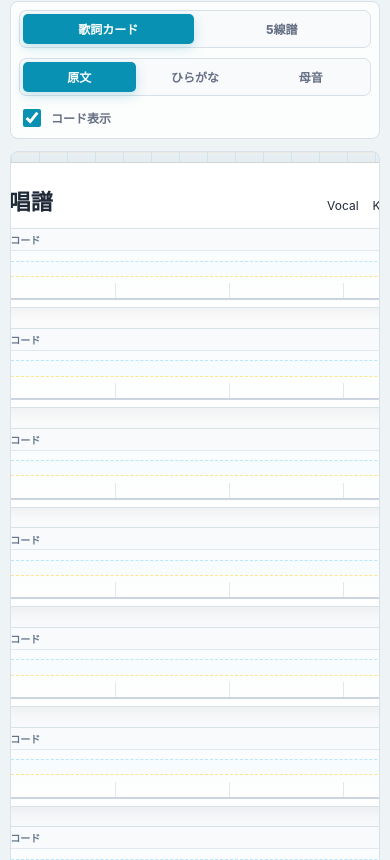
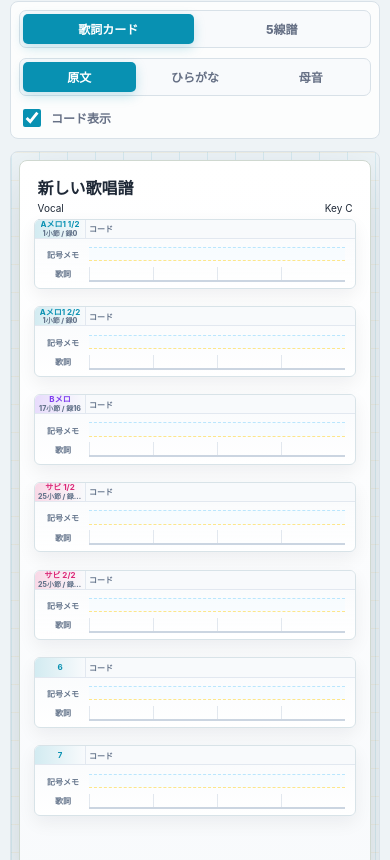
Before and after one commit to UmbrellaParade/Vocal-sheet-music, a Next.js app: page / in a window 390 px wide. Shown: the part 2744-3604 px from the top of the page. Built offline with nearby package versions, Linux system fonts and the light colour scheme.

Commit message:
Fit score sheet to mobile viewport

```diff
--- a/app/globals.css
+++ b/app/globals.css
@@ -1672,15 +1672,97 @@ kbd {
     max-width: 100%;
     min-height: auto;
     display: block;
-    overflow-x: auto;
+    overflow-x: hidden;
     -webkit-overflow-scrolling: touch;
-    padding: 10px;
+    padding: 8px;
   }
 
   .score-page {
-    width: 680px;
-    max-width: none;
+    width: 100%;
+    max-width: 100%;
+    aspect-ratio: 1 / 2.05;
     margin: 0;
+  }
+
+  .score-page.layout-staff {
+    aspect-ratio: 1 / 1.55;
+  }
+
+  .page-meta {
+    left: 5%;
+    right: 5%;
+    top: 2%;
+    grid-template-columns: minmax(0, 1fr) auto;
+    gap: 3px 8px;
+    font-size: 10px;
+  }
+
+  .page-meta strong {
+    grid-column: 1 / -1;
+    font-size: 16px;
+  }
+
+  .system {
+    left: 4%;
+    right: 4%;
+    border-radius: 6px;
+  }
+
+  .phrase-row-header {
+    grid-template-columns: 50px 1fr;
+  }
+
+  .phrase-row-header span {
+    padding: 0 3px;
+    font-size: 8px;
+  }
+
+  .section-cell strong {
+    font-size: 8px;
+  }
+
+  .section-cell small {
+    font-size: 7px;
+  }
+
+  .score-page.layout-staff .staff-lines {
+    left: 54px;
+    right: 10px;
+  }
+
+  .lyric-writing-lane,
+  .note-writing-lane {
+    left: 54px;
+    right: 10px;
+  }
+
+  .lyric-writing-lane::before,
+  .note-writing-lane::before {
+    left: -46px;
+    width: 40px;
+    font-size: 8px;
+  }
+
+  .score-page .sheet-text.align-left {
+    transform: translateY(-72%);
+  }
+
+  .score-page .sheet-text.tool-lyric {
+    font-size: clamp(11.5px, 3.2vw, 13px) !important;
+    line-height: 1.26;
+  }
+
+  .score-page .sheet-text.tool-vowel {
+    font-size: clamp(11px, 3vw, 12px) !important;
+    line-height: 1.24;
+  }
+
+  .score-page .sheet-chord {
+    font-size: clamp(12px, 3.6vw, 14px) !important;
+  }
+
+  .score-page .sheet-symbol {
+    font-size: clamp(15px, 4.8vw, 19px) !important;
   }
 
   .icon-button span {
@@ -1771,10 +1853,6 @@ kbd {
     min-height: 36px;
     padding: 0 9px;
   }
-
-  .score-page {
-    width: 640px;
-  }
 }
 
 @media print {
```
